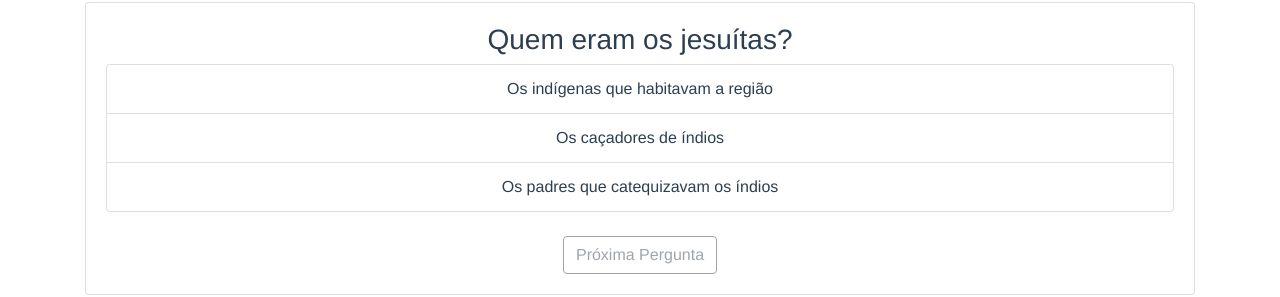
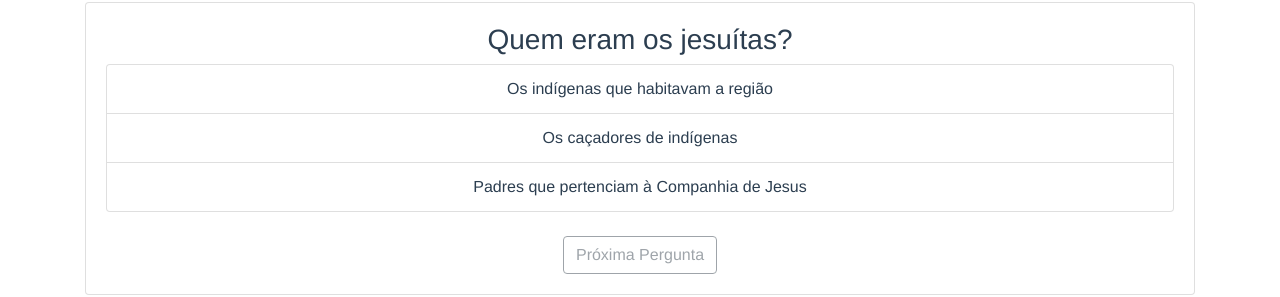
Before and after one commit to MacPardo/hfs, a Vue app: page / in a window 1280 px wide. Shown: the part 2719-3016 px from the top of the page. Built offline with nearby package versions, Linux system fonts and the light colour scheme.

Commit message:
atualizada algumas respostas e ortografia

```diff
--- a/src/components/quiz/questions.js
+++ b/src/components/quiz/questions.js
@@ -4,10 +4,10 @@ export default [{
     text: "Os indígenas que habitavam a região",
     correct: false
   }, {
-    text: "Os caçadores de índios",
+    text: "Os caçadores de indígenas",
     correct: false
   }, {
-    text: "Os padres que catequizavam os índios",
+    text: "Padres que pertenciam à Companhia de Jesus",
     correct: true
   }]
 }, {
@@ -25,7 +25,7 @@ export default [{
 }, {
   title: "Qual era a principal construção das missões?",
   alternatives: [{
-    text: "A enfermaria",
+    text: "A praça",
     correct: false
   }, {
     text: "A escola",
@@ -37,10 +37,10 @@ export default [{
 }, {
   title: "Qual era o principal objetivo dos jesuítas?",
   alternatives: [{
-    text: "Espalhar a cultura européia nos povos indígenas",
+    text: "Evangelizar e espalhar a cultura europeia aos povos indígenas",
     correct: true
   }, {
-    text: "Escravizar os indigenas",
+    text: "Escravizar os indígenas",
     correct: false
   }, {
     text: "Montar um exército",
```
